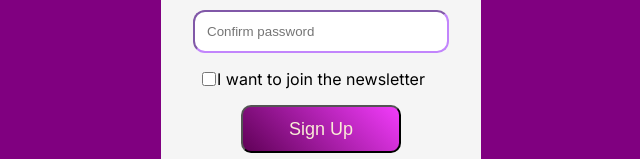
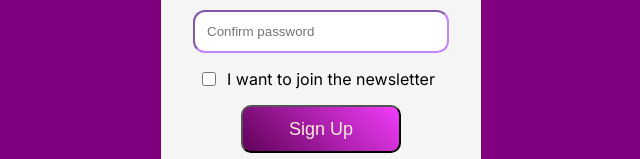
Before and after one commit to brandonfelty/react_tutorial, a React (Create React App) app: page /login in a window 1280 px wide. Shown: the part 176-335 px from the top of the page, without its empty margins (319-959 px from the left). Built offline with nearby package versions, Linux system fonts and the light colour scheme.

Commit message:
style label

```diff
--- a/src/pages/Login.css
+++ b/src/pages/Login.css
@@ -19,8 +19,8 @@
   margin-top: 0.75rem;
 }
 
-#login-form > label {
-  margin-left: 1rem;
+.newsletter-label {
+  padding-left: 10px;
 }
 
 .login--button {
--- a/src/pages/Login.jsx
+++ b/src/pages/Login.jsx
@@ -62,7 +62,7 @@ const Login = () => {
               checked={formData.newsletter}
               onChange={handleChange}
             />
-            <label htmlFor='joinNewsletter'>I want to join the newsletter</label>
+            <label htmlFor='joinNewsletter' className='newsletter-label'>I want to join the newsletter</label>
           </div>
           <button className='login--button'>Sign Up</button>
         </form>
```
